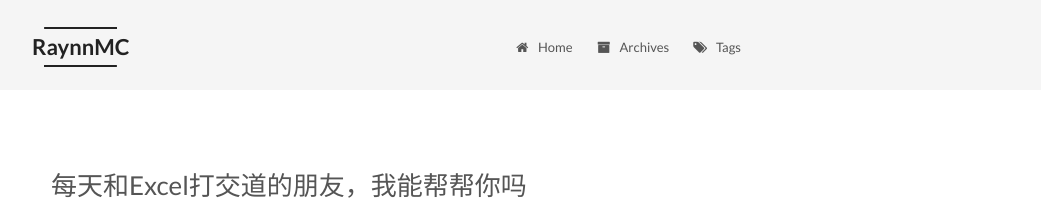
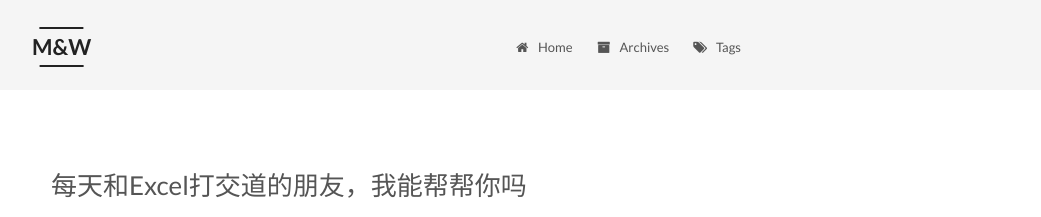
Before and after one commit to Raynnmc/raynnmc.github.io, a Jekyll site: the page built from index.html, in a window 1280 px wide. Shown: the top 217 px of the page, without its empty margins (239-1280 px from the left). Built offline with Jekyll 4.4.1, drawn with Linux system fonts in a browser that asks for light colours; emoji names are drawn with the system emoji font; the list of posts is cut into pages by our own code.

Commit message:
Update _config.yml

```diff
--- a/_config.yml
+++ b/_config.yml
@@ -4,7 +4,7 @@
 # ---------------------------------------------------------------
 
 # Site
-title: RaynnMC
+title: M&W
 subtitle:
 description: 学海无涯苦作舟
 author: Raynn Meng
```
